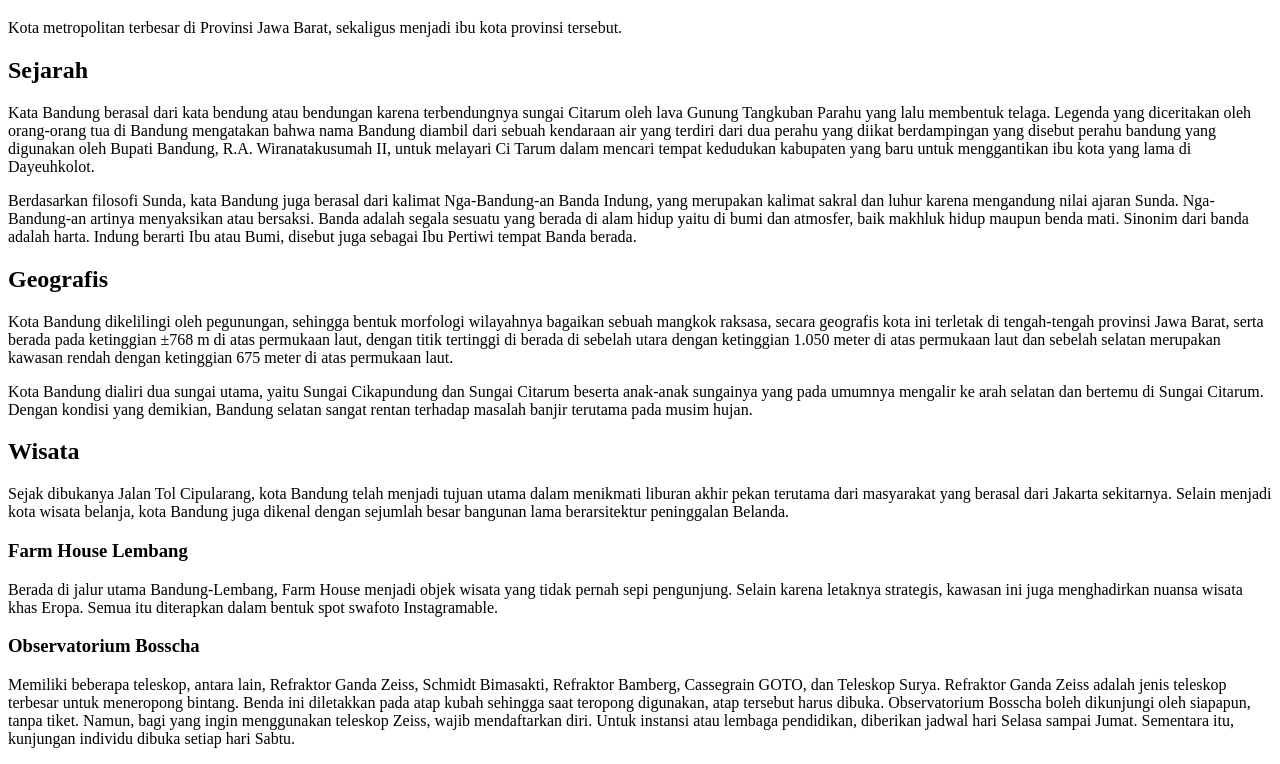
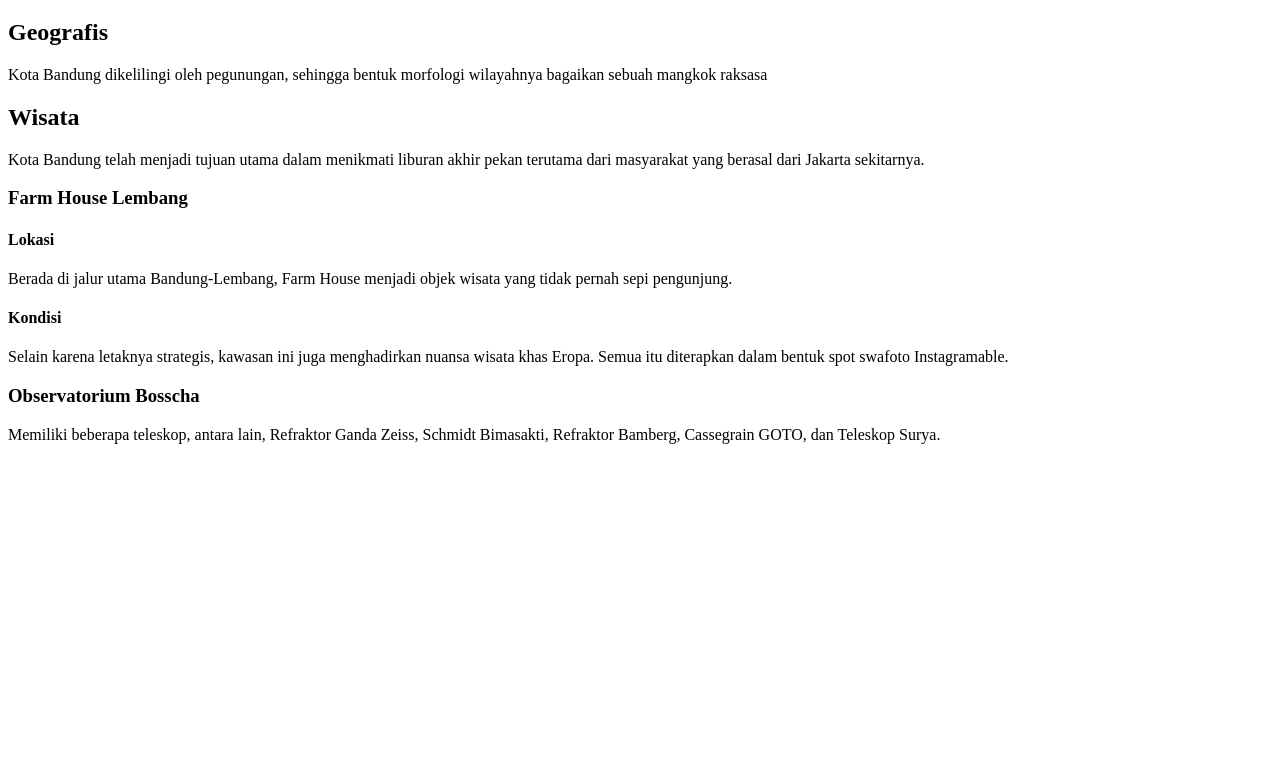
Before and after one commit to annisaeat/WebDasar, a plain HTML site: page index.html in a window 1280 px wide. Shown: the part 61-825 px from the top of the page. After the commit the page ends 800 px from the top, so only its background shows below. Drawn offline with Linux system fonts and the light colour scheme.

Commit message:
penerapan heading empat level pada sebuah dokumen. Tiap level heading dituliskan dengan cara yang sama.

```diff
--- a/index.html
+++ b/index.html
@@ -7,51 +7,28 @@
 <body>
 
     <h1>Bandung</h1>
-    <p>Kota metropolitan terbesar di Provinsi Jawa Barat, sekaligus menjadi ibu kota provinsi tersebut.</p>
-
-    <h2>Sejarah</h2>
-    <p>Kata Bandung berasal dari kata bendung atau bendungan karena terbendungnya sungai Citarum oleh lava Gunung
-        Tangkuban Parahu yang lalu membentuk telaga. Legenda yang diceritakan oleh orang-orang tua di
-        Bandung mengatakan bahwa nama Bandung diambil dari sebuah kendaraan air yang terdiri dari dua perahu yang diikat
-        berdampingan yang disebut perahu bandung yang digunakan oleh Bupati Bandung, R.A. Wiranatakusumah II, untuk
-        melayari Ci Tarum dalam mencari tempat kedudukan kabupaten yang baru untuk
-        menggantikan ibu kota yang lama di Dayeuhkolot. </p>
-
-    <p>Berdasarkan filosofi Sunda, kata Bandung juga berasal dari kalimat Nga-Bandung-an Banda Indung, yang merupakan
-        kalimat sakral dan luhur karena mengandung nilai ajaran Sunda. Nga-Bandung-an artinya menyaksikan atau bersaksi.
-        Banda adalah segala sesuatu yang berada di alam hidup yaitu di bumi dan atmosfer, baik makhluk hidup maupun
-        benda mati. Sinonim dari banda adalah harta. Indung berarti Ibu atau Bumi, disebut juga sebagai Ibu Pertiwi
-        tempat Banda berada.</p>
 
     <h2>Geografis</h2>
-    <p>Kota Bandung dikelilingi oleh pegunungan, sehingga bentuk morfologi wilayahnya bagaikan sebuah mangkok raksasa,
-        secara geografis kota ini terletak di tengah-tengah provinsi Jawa Barat, serta berada pada
-        ketinggian ±768 m di atas permukaan laut, dengan titik tertinggi di berada di sebelah utara dengan ketinggian
-        1.050 meter di atas permukaan laut dan sebelah selatan merupakan kawasan rendah dengan ketinggian 675 meter di
-        atas permukaan laut.</p>
-
-    <p>Kota Bandung dialiri dua sungai utama, yaitu Sungai Cikapundung dan Sungai Citarum beserta anak-anak sungainya
-        yang pada umumnya mengalir ke arah selatan dan bertemu di Sungai Citarum. Dengan kondisi yang
-        demikian, Bandung selatan sangat rentan terhadap masalah banjir terutama pada musim hujan.</p>
+    <p>Kota Bandung dikelilingi oleh pegunungan, sehingga bentuk morfologi wilayahnya bagaikan sebuah mangkok raksasa
+    </p>
 
     <h2>Wisata</h2>
-    <p>Sejak dibukanya Jalan Tol Cipularang, kota Bandung telah menjadi tujuan utama dalam menikmati liburan akhir pekan
-        terutama dari masyarakat yang berasal dari Jakarta sekitarnya. Selain menjadi kota wisata belanja,
-        kota Bandung juga dikenal dengan sejumlah besar bangunan lama berarsitektur peninggalan Belanda.</p>
+    <p>Kota Bandung telah menjadi tujuan utama dalam menikmati liburan akhir pekan terutama dari masyarakat yang berasal
+        dari Jakarta sekitarnya.</p>
 
     <h3>Farm House Lembang</h3>
-    <p>Berada di jalur utama Bandung-Lembang, Farm House menjadi objek wisata yang tidak pernah sepi pengunjung. Selain
-        karena letaknya strategis, kawasan ini juga menghadirkan nuansa wisata khas Eropa. Semua itu diterapkan dalam
-        bentuk spot swafoto Instagramable.</p>
+    <h4>Lokasi</h4>
+    <p>Berada di jalur utama Bandung-Lembang, Farm House menjadi objek wisata yang tidak pernah sepi pengunjung.</p>
+
+    <h4>Kondisi</h4>
+    <p>Selain karena letaknya strategis, kawasan ini juga menghadirkan nuansa wisata khas Eropa. Semua itu diterapkan
+        dalam
+        bentuk
+        spot swafoto Instagramable.</p>
 
     <h3>Observatorium Bosscha</h3>
-    <p>Memiliki beberapa teleskop, antara lain, Refraktor Ganda Zeiss, Schmidt Bimasakti, Refraktor Bamberg, Cassegrain
-        GOTO, dan Teleskop Surya. Refraktor Ganda Zeiss adalah jenis teleskop terbesar untuk meneropong bintang. Benda
-        ini diletakkan pada atap kubah sehingga saat teropong digunakan, atap tersebut harus dibuka. Observatorium
-        Bosscha boleh dikunjungi oleh siapapun, tanpa tiket. Namun, bagi yang ingin
-        menggunakan teleskop Zeiss, wajib mendaftarkan diri. Untuk instansi atau lembaga pendidikan, diberikan jadwal
-        hari Selasa sampai Jumat. Sementara itu, kunjungan individu dibuka setiap hari Sabtu.</p>
-
+    <p>Memiliki beberapa teleskop, antara lain, Refraktor Ganda Zeiss, Schmidt Bimasakti, Refraktor Bamberg,
+        Cassegrain GOTO, dan Teleskop Surya.</p>
 </body>
 
 </html>
```
